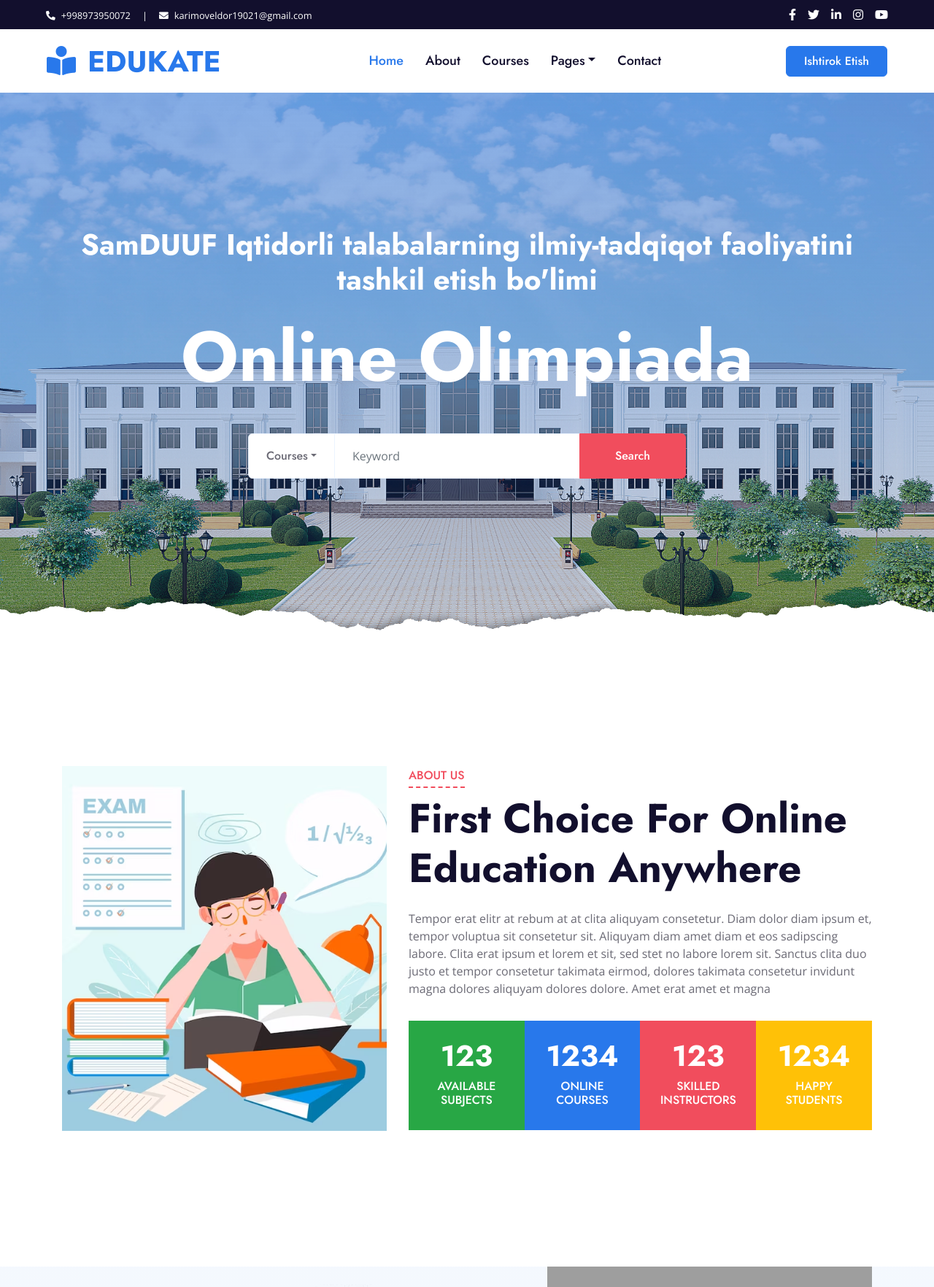
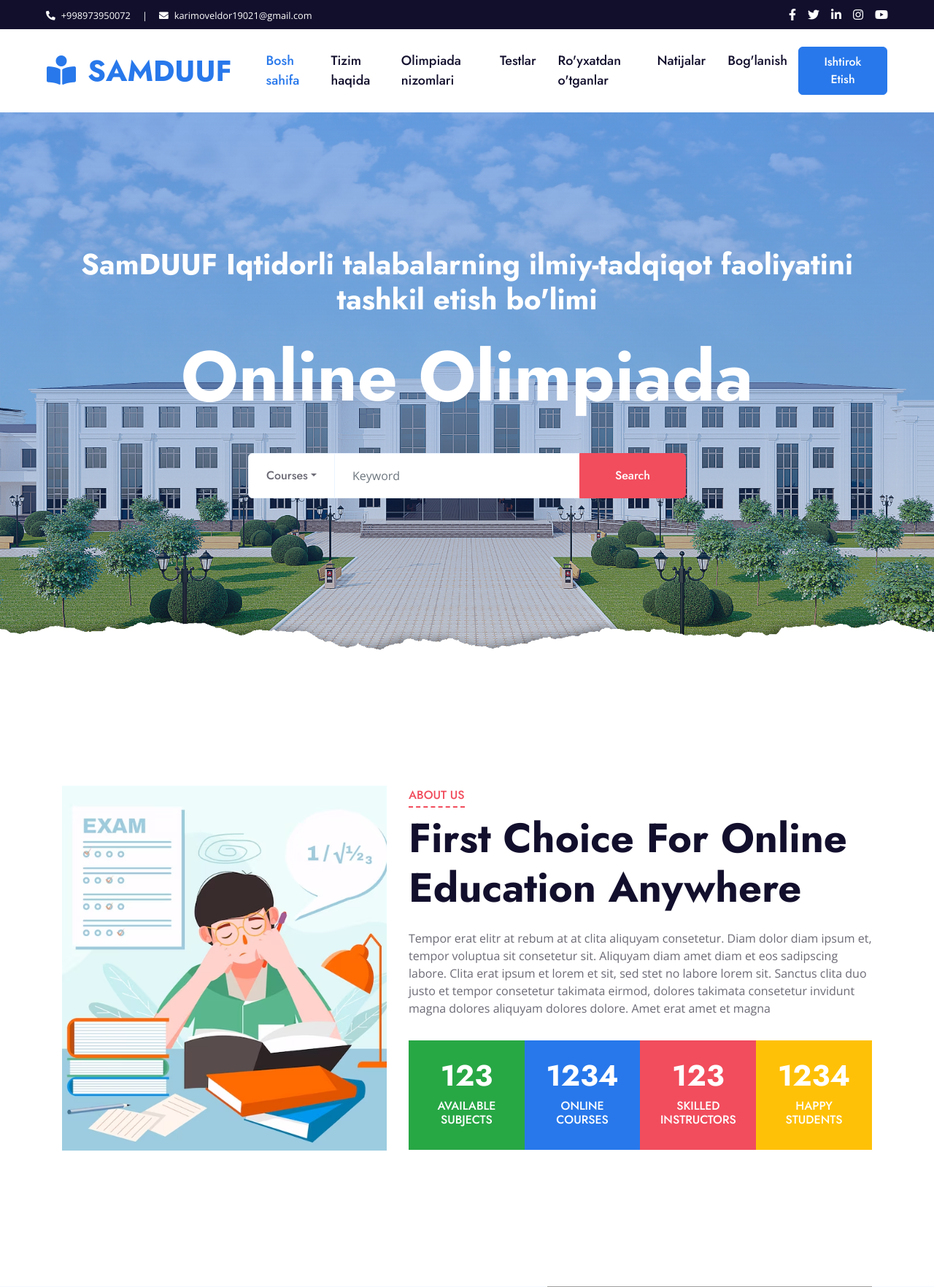
Before and after one commit to EldorKarimov/olimpiada_samduuf, a Django app: page / in a window 1280 px wide. Shown: the top 1764 px of the page at 73% size. Run offline with Django 5.2, Linux system fonts and the light colour scheme; data comes from the database, SQL or seed files in the repository; both versions use the stored data as it was after the commit; some libraries are stand-ins or nearby versions; grey boxes are pictures that could not be loaded.

Commit message:
some changes

```diff
--- a/quiz/views.py
+++ b/quiz/views.py
@@ -5,6 +5,7 @@ import random
 from django.http import HttpResponse
 from accounts.models import CustomUser
 from django.contrib import messages
+from django.utils import timezone
 
 from .models import QuizModel, Question, Answer, Result
 
@@ -27,6 +28,7 @@ class QuizPageView(LoginRequiredMixin, View):
     def get(self, request, slug):
         quiz = QuizModel.objects.get(slug = slug)
         user = CustomUser.objects.get(username = request.user.username)
+        request.session['start_quiz_time'] = timezone.now().isoformat()
         if not user.session_id:
             user.session_id = get_session(request)
             user.save()
--- a/static/css/login.css
+++ b/static/css/login.css
@@ -17,7 +17,7 @@ body {
 }
 
 h1 {
-	font-weight: bold;
+	font-weight: 500;
 	margin: 0;
 }
 
--- a/templates/home.html
+++ b/templates/home.html
@@ -33,7 +33,7 @@
 
 
 <!-- About Start -->
-<div class="container-fluid py-5">
+<div class="container-fluid py-5" id="about_system">
     <div class="container py-5">
         <div class="row">
             <div class="col-lg-5 mb-5 mb-lg-0" style="min-height: 500px;">
@@ -81,7 +81,7 @@
 
 
 <!-- Feature Start -->
-<div class="container-fluid bg-image" style="margin: 90px 0;">
+<div class="container-fluid bg-image" style="margin: 90px 0;" id="regulations">
     <div class="container">
         <div class="row">
             <div class="col-lg-7 my-5 pt-5 pb-lg-5">
@@ -130,7 +130,7 @@
 
 
 <!-- Courses Start -->
-<div class="container-fluid px-0 py-5">
+<div class="container-fluid px-0 py-5" id="tests">
     <div class="row mx-0 justify-content-center pt-5">
         <div class="col-lg-6">
             <div class="section-title text-center position-relative mb-4">
@@ -166,7 +166,7 @@
 
 
 <!-- Contact Start -->
-<div class="container-fluid py-5">
+<div class="container-fluid py-5" id="contact">
     <div class="container py-5">
         <div class="row align-items-center">
             <div class="col-lg-5 mb-5 mb-lg-0">
--- a/templates/includes/footer.html
+++ b/templates/includes/footer.html
@@ -4,7 +4,7 @@
         <div class="row">
             <div class="col-md-6 mb-5">
                 <a href="index.html" class="navbar-brand">
-                    <h1 class="mt-n2 text-uppercase text-white"><i class="fa fa-book-reader mr-3"></i>Edukate</h1>
+                    <h1 class="mt-n2 text-uppercase text-white"><i class="fa fa-book-reader mr-3"></i>Samduuf</h1>
                 </a>
                 <p class="m-0">Accusam nonumy clita sed rebum kasd eirmod elitr. Ipsum ea lorem at et diam est, tempor rebum ipsum sit ea tempor stet et consetetur dolores. Justo stet diam ipsum lorem vero clita diam</p>
             </div>
--- a/templates/includes/navbar.html
+++ b/templates/includes/navbar.html
@@ -36,26 +36,20 @@
 <div class="container-fluid p-0">
     <nav class="navbar navbar-expand-lg bg-white navbar-light py-3 py-lg-0 px-lg-5">
         <a href="{% url 'home' %}" class="navbar-brand ml-lg-3">
-            <h1 class="m-0 text-uppercase text-primary"><i class="fa fa-book-reader mr-3"></i>Edukate</h1>
+            <h1 class="m-0 text-uppercase text-primary"><i class="fa fa-book-reader mr-3"></i>Samduuf</h1>
         </a>
         <button type="button" class="navbar-toggler" data-toggle="collapse" data-target="#navbarCollapse">
             <span class="navbar-toggler-icon"></span>
         </button>
         <div class="collapse navbar-collapse justify-content-between px-lg-3" id="navbarCollapse">
             <div class="navbar-nav mx-auto py-0">
-                <a href="{% url 'home' %}" class="nav-item nav-link active">Home</a>
-                <a href="about.html" class="nav-item nav-link">About</a>
-                <a href="course.html" class="nav-item nav-link">Courses</a>
-                <div class="nav-item dropdown">
-                    <a href="#" class="nav-link dropdown-toggle" data-toggle="dropdown">Pages</a>
-                    <div class="dropdown-menu m-0">
-                        <a href="detail.html" class="dropdown-item">Course Detail</a>
-                        <a href="feature.html" class="dropdown-item">Our Features</a>
-                        <a href="team.html" class="dropdown-item">Instructors</a>
-                        <a href="testimonial.html" class="dropdown-item">Testimonial</a>
-                    </div>
-                </div>
-                <a href="contact.html" class="nav-item nav-link">Contact</a>
+                <a href="{% url 'home' %}" class="nav-item nav-link active">Bosh sahifa</a>
+                <a href="#about_system" class="nav-item nav-link">Tizim haqida</a>
+                <a href="#regulations" class="nav-item nav-link">Olimpiada nizomlari</a>
+                <a href="#tests" class="nav-item nav-link">Testlar</a>
+                <a href="#" class="nav-item nav-link">Ro'yxatdan o'tganlar</a>
+                <a href="#" class="nav-item nav-link">Natijalar</a>
+                <a href="#contact" class="nav-item nav-link">Bog'lanish</a>
             </div>
             {% if request.user.is_authenticated %}
             <button class="btn btn-outline-primary py-2 px-4 d-none d-lg-block">{{ request.user.full_name }}</button>
```
Also changed, not shown: accounts/templates/auth.html (+16 -8 lines), accounts/views.py (+7 -8 lines), db.sqlite3.
